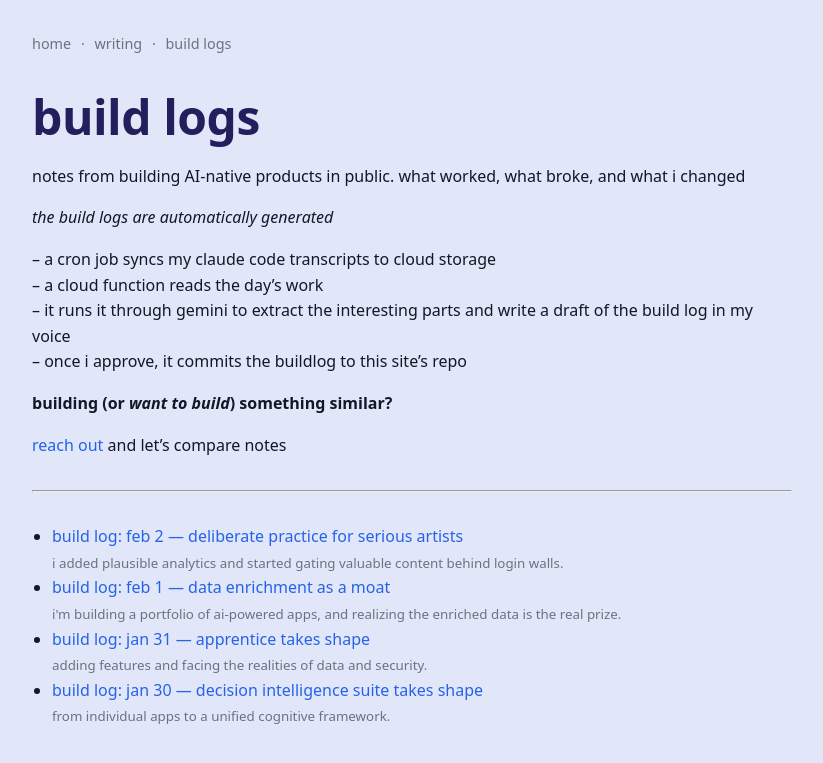
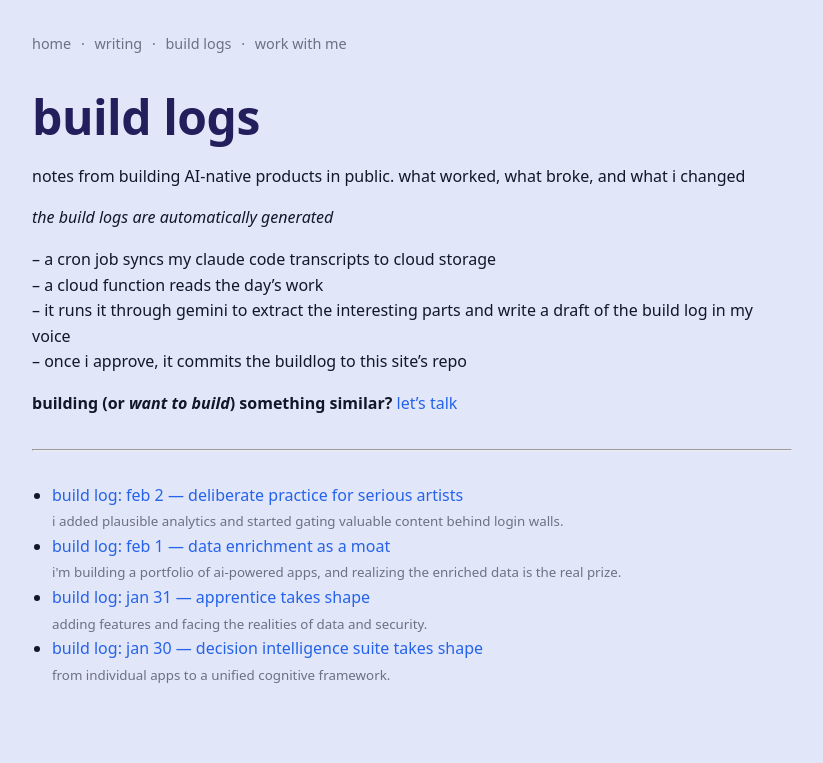
Before and after one commit to davidcrowe/reducibl.com, a Jekyll site: the page built from buildlogs.md, in a window 1280 px wide. Shown: the top 763 px of the page, without its empty margins (228-1051 px from the left). Built offline with Jekyll 4.4.1, drawn with Linux system fonts in a browser that asks for light colours.

Commit message:
Add work with me links throughout site

```diff
--- a/_layouts/default.html
+++ b/_layouts/default.html
@@ -256,6 +256,10 @@
             <span class="sep">·</span>
             <a href="{{ '/buildlogs' | relative_url }}">build logs</a>
           {% endif %}
+          {% if page.url != '/build/' and page.url != '/build' %}
+            <span class="sep">·</span>
+            <a href="{{ '/build' | relative_url }}">work with me</a>
+          {% endif %}
         </nav>
       {% endif %}
 
--- a/_layouts/post.html
+++ b/_layouts/post.html
@@ -23,4 +23,9 @@ layout: default
       <a href="{{ '/writing' | relative_url }}">← back to writing</a>
     </p>
   {% endif %}
+
+  <hr style="margin: 2rem 0; border: none; border-top: 1px solid var(--muted);">
+  <p style="color: var(--muted);">
+    interested in working together? <a href="{{ '/build' | relative_url }}">let's talk</a>
+  </p>
 </article>
--- a/buildlogs.md
+++ b/buildlogs.md
@@ -14,9 +14,7 @@ notes from building AI-native products in public. what worked, what broke, and w
 -- it runs it through gemini to extract the interesting parts and write a draft of the build log in my voice
 -- once i approve, it commits the buildlog to this site's repo
 
-**building (or *want to build*) something similar?**
-
-[reach out](https://www.linkedin.com/in/mrdavidcrowe) and let's compare notes
+**building (or *want to build*) something similar?** [let's talk](/build)
 
 <hr style="margin: 2rem 0;">
 
```
Also changed, not shown: writing.md (+4 -0 lines).
